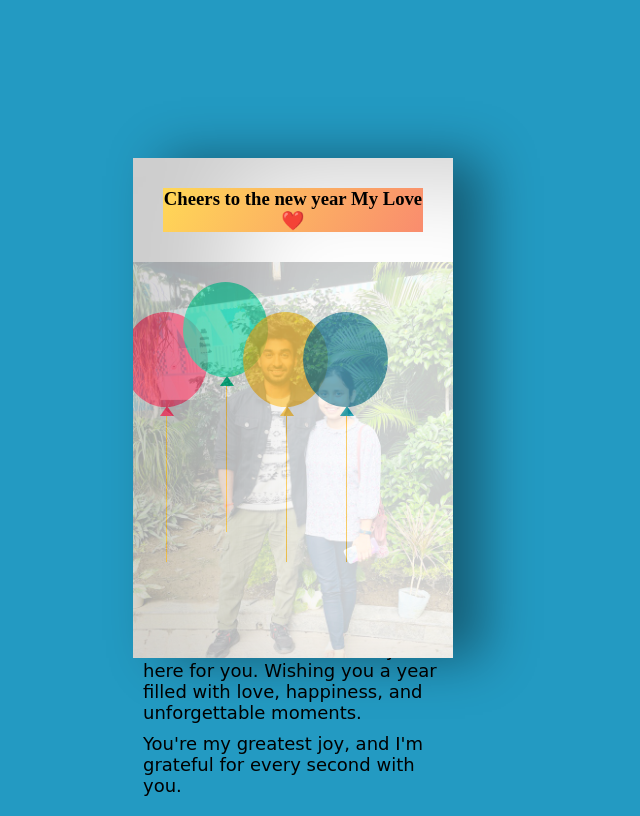
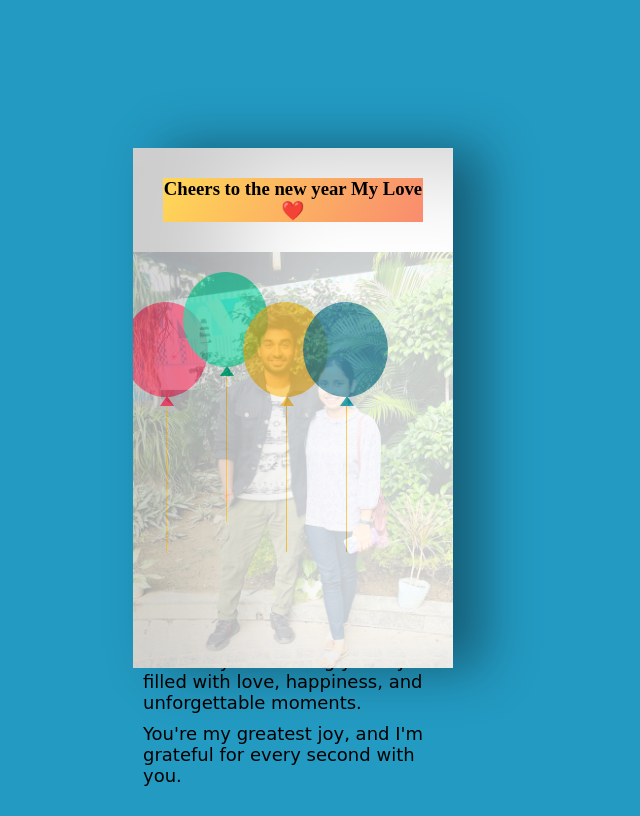
Before and after one commit to shivam6087/newyear, a plain HTML site: page 1index.html in a window 1280 px wide. Shown: the whole page, without its empty margins (347-987 px from the left). Drawn offline with Linux system fonts and the light colour scheme.

Commit message:
Update style.css

```diff
--- a/css/style.css
+++ b/css/style.css
@@ -12,7 +12,7 @@ img{
 .birthdayCard {
   position: relative;
   width: 320px;
-  height: 500px;
+  height: 520px;
   cursor: pointer;
   transform-style: preserve-3d;
   transform: perspective(2500px);
@@ -38,7 +38,7 @@ img{
   position: relative;
   background-color: #fff;
   width: 320px;
-  height: 500px;
+  height: 520px;
   overflow: hidden;
   transform-origin: left;
   box-shadow: inset 100px 20px 100px rgba(0, 0, 0, 0.2),
@@ -143,7 +143,7 @@ img{
   position: absolute;
   background-color: #fff;
   width: 320px;
-  height: 500px;
+  height: 520px;
   z-index: -1;
   left: 0;
   top: 0;
```
